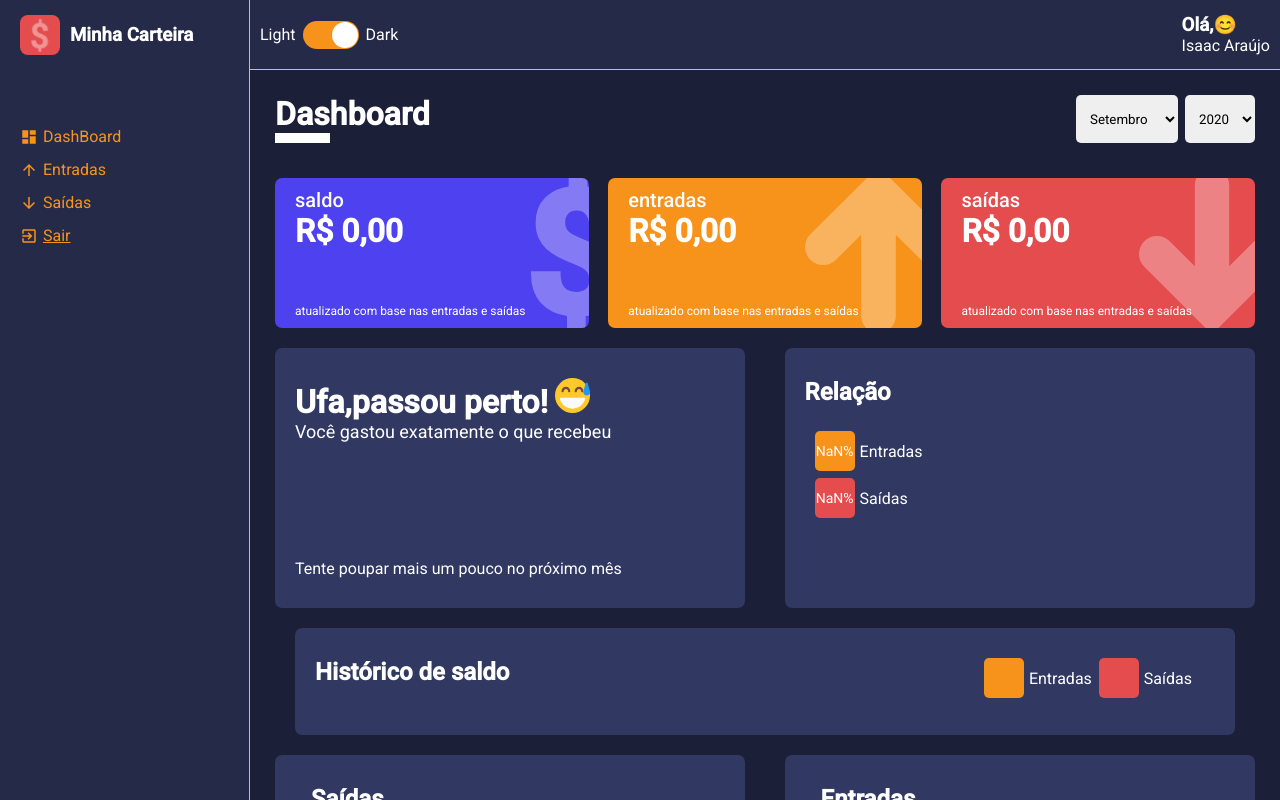
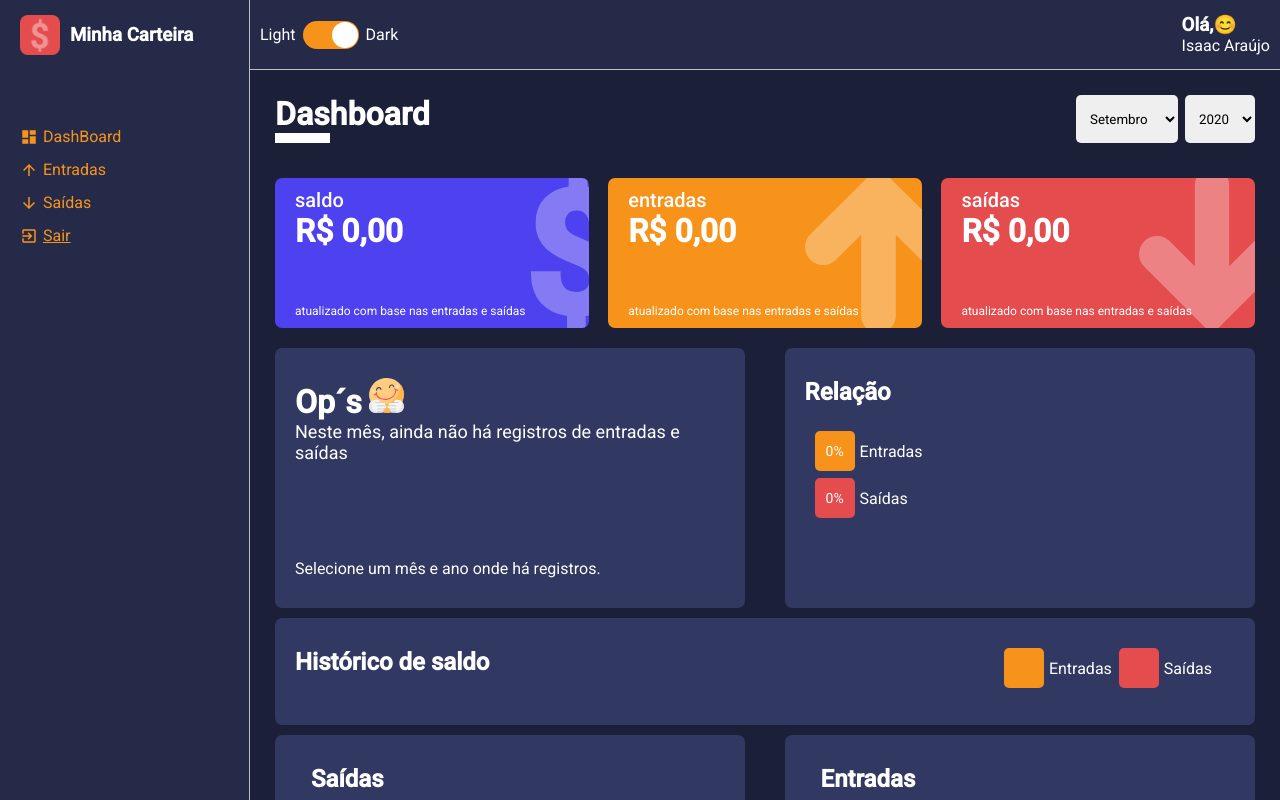
Before and after one commit to IsaacMaciel/minha-carteira, a React (Create React App) app in the folder minha-carteira/: page /dashboard in a window 1280 px wide. Built offline with nearby package versions, Linux system fonts and the light colour scheme.

Commit message:
finalizando o dashboard

```diff
--- a/minha-carteira/src/components/BarChartBox/index.tsx
+++ b/minha-carteira/src/components/BarChartBox/index.tsx
@@ -38,7 +38,7 @@ const BarChartBox: React.FC<IBarChartProps> = ({ title, data }) => {
             <SideRight>
                 <ResponsiveContainer>
                     <BarChart data={data}>
-                        <Bar dataKey="amount">
+                        <Bar dataKey="amount" name="Valor">
                             {data.map((indicator) => (
                                 <Cell
                                     key={indicator.name}
@@ -46,9 +46,10 @@ const BarChartBox: React.FC<IBarChartProps> = ({ title, data }) => {
                                 />
                             ))}
                         </Bar>
-                        {/* <Tooltip
+                        <Tooltip
+                            cursor={{ fill: "none" }}
                             formatter={(value) => formatCurrency(Number(value))}
-                        /> */}
+                        />
                     </BarChart>
                 </ResponsiveContainer>
             </SideRight>
--- a/minha-carteira/src/components/HistoryBox/styles.ts
+++ b/minha-carteira/src/components/HistoryBox/styles.ts
@@ -13,7 +13,6 @@ export const Container = styled.div`
     background-color: ${(props) => props.theme.colors.tertiary};
     color: ${(props) => props.theme.colors.white};
 
-  margin: 10px 20px;
     padding: 30px 20px;
 
     border-radius: 7px;
@@ -34,7 +33,7 @@ export const Header = styled.header`
 `;
 
 export const LegendContainer = styled.ul`
-    display:flex;
+    display: flex;
     list-style: none;
 
     padding-right: 16px;
@@ -46,7 +45,6 @@ export const Legend = styled.li<ILegendProps>`
 
     margin-bottom: 7px;
     margin-right: 7px;
-
 
     > div {
         background-color: ${(props) => props.color};
--- a/minha-carteira/src/components/PieChartBox/index.tsx
+++ b/minha-carteira/src/components/PieChartBox/index.tsx
@@ -1,5 +1,5 @@
 import React from "react";
-import { PieChart,Pie, Cell, ResponsiveContainer } from "recharts";
+import { PieChart, Pie, Cell, ResponsiveContainer } from "recharts";
 
 import {
     Container,
@@ -22,30 +22,24 @@ const PieChartBox: React.FC<IPieChartProps> = ({ data }) => (
     <Container>
         <SideLeft>
             <h2>Relação</h2>
+            {console.log(data)}
             <LegendContainer>
-
                 {data.map((indicator) => (
                     <Legend key={indicator.name} color={indicator.color}>
                         <div>{indicator.percent}%</div>
                         <span>{indicator.name}</span>
                     </Legend>
                 ))}
-
             </LegendContainer>
         </SideLeft>
 
         <SideRight>
             <ResponsiveContainer>
                 <PieChart>
-          <Pie
-            data={data}
-            labelLine={false}
-            dataKey="percent"
-          >
-              { data.map((indicator) => (
+                    <Pie data={data} labelLine={false} dataKey="percent">
+                        {data.map((indicator) => (
                             <Cell key={indicator.name} fill={indicator.color} />
-              ))
-              }
+                        ))}
                     </Pie>
                 </PieChart>
             </ResponsiveContainer>
--- a/minha-carteira/src/pages/DashBoard/index.tsx
+++ b/minha-carteira/src/pages/DashBoard/index.tsx
@@ -71,7 +71,15 @@ const Dashboard: React.FC = () => {
     }, [totalExpenses, totalGains]);
 
     const messageWallet = useMemo(() => {
-        if (totalBalance > 0) {
+        if (totalGains === 0 && totalExpenses === 0) {
+            return {
+                title: "Op´s",
+                description:
+                    "Neste mês, ainda não há registros de entradas e saídas",
+                footerText: "Selecione um mês e ano onde há registros.",
+                icon: HappyImg,
+            };
+        } else if (totalBalance > 0) {
             return {
                 title: "Muito bem!",
                 description: "Sua carteira está positiva!",
@@ -99,20 +107,22 @@ const Dashboard: React.FC = () => {
     const relationExpensesVersusGains = useMemo(() => {
         const total = totalGains + totalExpenses;
 
-        const percentGains = (totalGains / total) * 100;
-        const percentExpenses = (totalExpenses / total) * 100;
+        const percentGains = Number(((totalGains / total) * 100).toFixed(1));
+        const percentExpenses = Number(
+            ((totalExpenses / total) * 100).toFixed(1)
+        );
 
         const data = [
             {
                 name: "Entradas",
                 value: totalGains,
-                percent: Number(percentGains.toFixed(1)),
+                percent: percentGains ? percentGains : 0,
                 color: "#F7931B",
             },
             {
                 name: "Saídas",
                 value: totalExpenses,
-                percent: Number(percentExpenses.toFixed(1)),
+                percent: percentExpenses ? percentExpenses : 0,
                 color: "#E44C4E",
             },
         ];
@@ -195,17 +205,23 @@ const Dashboard: React.FC = () => {
             });
 
         const total = amountRecurrent + amountEventual;
+        const recurrentPercent = Number(
+            ((amountRecurrent / total) * 100).toFixed(1)
+        );
+        const eventualPercent = Number(
+            ((amountEventual / total) * 100).toFixed(1)
+        );
         return [
             {
                 name: "Recorrentes",
                 amount: amountRecurrent,
-                percent: Number(((amountRecurrent / total) * 100).toFixed(1)),
+                percent: recurrentPercent ? recurrentPercent : 0,
                 color: "#F7931B",
             },
             {
                 name: "Eventuais",
                 amount: amountEventual,
-                percent: Number(((amountEventual / total) * 100).toFixed(1)),
+                percent: eventualPercent ? eventualPercent : 0,
                 color: "#E44C4E",
             },
         ];
@@ -231,17 +247,25 @@ const Dashboard: React.FC = () => {
             });
 
         const total = amountRecurrent + amountEventual;
+
+        const recurrentPercent = Number(
+            ((amountRecurrent / total) * 100).toFixed(1)
+        );
+        const eventualPercent = Number(
+            ((amountEventual / total) * 100).toFixed(1)
+        );
+
         return [
             {
                 name: "Recorrentes",
                 amount: amountRecurrent,
-                percent: Number(((amountRecurrent / total) * 100).toFixed(1)),
+                percent: recurrentPercent ? recurrentPercent : 0,
                 color: "#F7931B",
             },
             {
                 name: "Eventuais",
                 amount: amountEventual,
-                percent: Number(((amountEventual / total) * 100).toFixed(1)),
+                percent: eventualPercent ? eventualPercent : 0,
                 color: "#E44C4E",
             },
         ];
```
Lines whose indentation alone changed are shown as unchanged.
